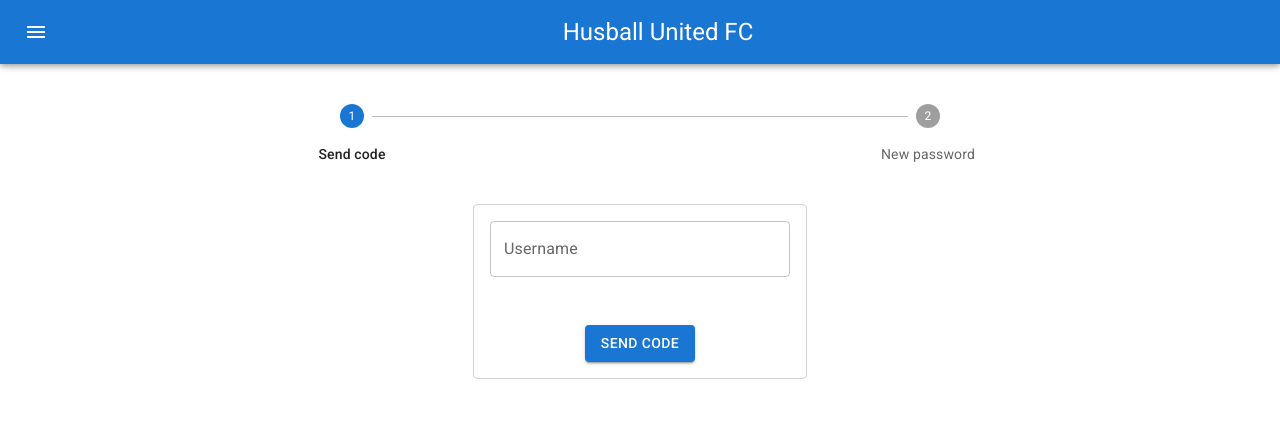
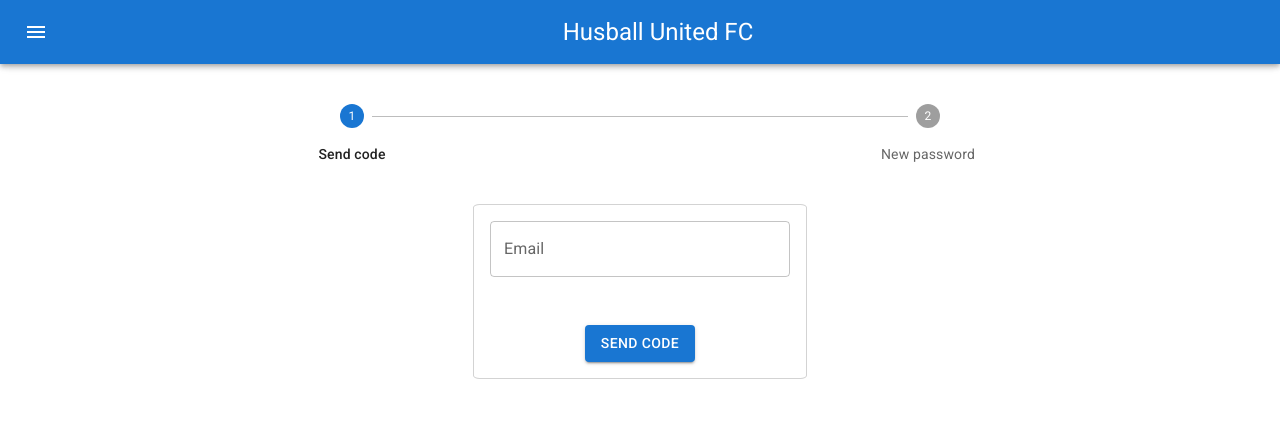
Before and after one commit to JAEdARAZ/fut-booking-front, a React (Create React App) app: page /forgot in a window 1280 px wide. Shown: the top 429 px of the page. Built offline with nearby package versions, Linux system fonts and the light colour scheme; what aws-amplify would draw is missing.

Commit message:
Included navigation from update password to login once completed

```diff
--- a/src/App.tsx
+++ b/src/App.tsx
@@ -14,7 +14,7 @@ function App() {
   return (
     <>
       <NavBar />
-      <Container>
+      <Container sx={{mb: "140px"}}>
         <Routes>
           <Route path="/" element={<Games />} />
           <Route path="/login" element={<Login />} />
--- a/src/components/access/ForgotPassword.tsx
+++ b/src/components/access/ForgotPassword.tsx
@@ -1,18 +1,21 @@
 import { Box, Button, TextField } from "@mui/material";
 import { useState } from "react";
 import { submitNewPassword } from "../../services/auth";
+import { useNavigate } from "react-router-dom";
 
 interface ForgotPasswordProps {
-  username: string
+  email: string
 }
 
-export function ForgotPassword({username}: ForgotPasswordProps) {
+export function ForgotPassword({email}: ForgotPasswordProps) {
+  const navigate = useNavigate();
   const [password, setPassword] = useState<string>("");
   const [forgotPasswordCode, setForgotPasswordCode] = useState<string>("");
 
   async function forgotPasswordSubmit(e: React.FormEvent<HTMLFormElement>) {
     e.preventDefault();
-    await submitNewPassword(username, password, forgotPasswordCode);
+    await submitNewPassword(email, password, forgotPasswordCode);
+    navigate("/login");
   }
 
   return (
@@ -38,15 +41,15 @@ export function ForgotPassword({username}: ForgotPasswordProps) {
         <TextField
           sx={{ width: "300px" }}
           disabled
-          id="username"
-          label="Username"
+          id="email"
+          label="Email"
           variant="outlined"
-          defaultValue={username}
+          defaultValue={email}
         />
         <TextField
           sx={{ width: "300px" }}
           id="forgot-password-code"
-          label="Code (sent by email)"
+          label="Code"
           variant="outlined"
           onChange={(e) => setForgotPasswordCode(e.target.value)}
         />
--- a/src/components/access/ForgotPasswordStepper.tsx
+++ b/src/components/access/ForgotPasswordStepper.tsx
@@ -9,7 +9,7 @@ import { SendCode } from './SendCode';
 const steps = ['Send code', 'New password'];
 
 export default function ForgotPasswordStepper() {
-  const [username, setUsername] = useState<string>("");
+  const [email, setEmail] = useState<string>("");
   const [activeStep, setActiveStep] = useState(0);
 
   const handleNext = () => {
@@ -32,15 +32,15 @@ export default function ForgotPasswordStepper() {
         (<Fragment>
           <SendCode
             moveStepperForward={() => handleNext()}
-            username={username}
-            setUsername={setUsername}
+            email={email}
+            setEmail={setEmail}
           />
         </Fragment>)
       }
       {
         activeStep === 1 &&
         (<Fragment>
-          <ForgotPassword username={username} />
+          <ForgotPassword email={email} />
         </Fragment>)
       }
     </Box>
--- a/src/components/access/SendCode.tsx
+++ b/src/components/access/SendCode.tsx
@@ -2,15 +2,15 @@ import { Box, Button, TextField } from "@mui/material";
 import { sendForgotPasswordCode } from "../../services/auth";
 
 interface SendCodeProps {
-  username: string,
+  email: string,
   moveStepperForward: () => void,
-  setUsername: (username: string) => void
+  setEmail: (email: string) => void
 }
 
-export function SendCode({ username, moveStepperForward, setUsername }: SendCodeProps) {
+export function SendCode({ email, moveStepperForward, setEmail }: SendCodeProps) {
   async function fogotPasswordSendCode(e: React.FormEvent<HTMLFormElement>) {
     e.preventDefault();
-    await sendForgotPasswordCode(username);
+    await sendForgotPasswordCode(email);
     moveStepperForward();
   }
 
@@ -34,10 +34,10 @@ export function SendCode({ username, moveStepperForward, setUsername }: SendCode
       >
         <TextField
           sx={{ width: "300px" }}
-          id="user-login"
-          label="Username"
+          id="email"
+          label="Email"
           variant="outlined"
-          onChange={(e) => setUsername(e.target.value)}
+          onChange={(e) => setEmail(e.target.value)}
         />
         <Button sx={{ mt: 4 }} type="submit" variant="contained">SEND CODE</Button>
       </Box>
```
